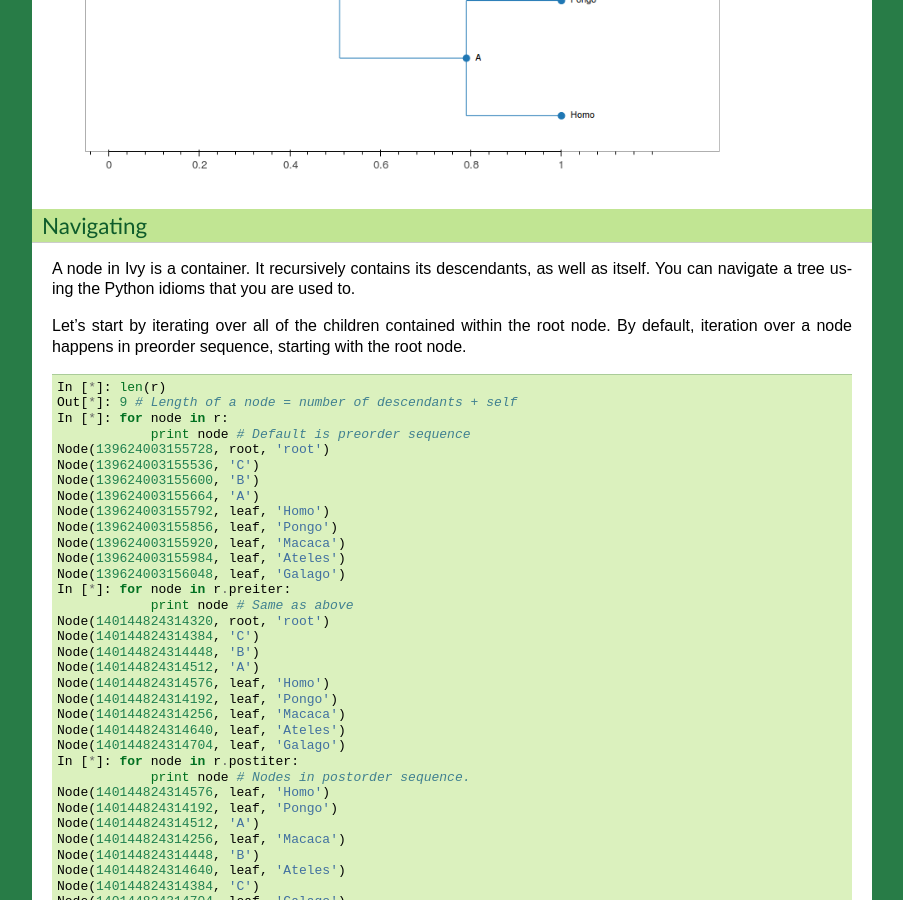
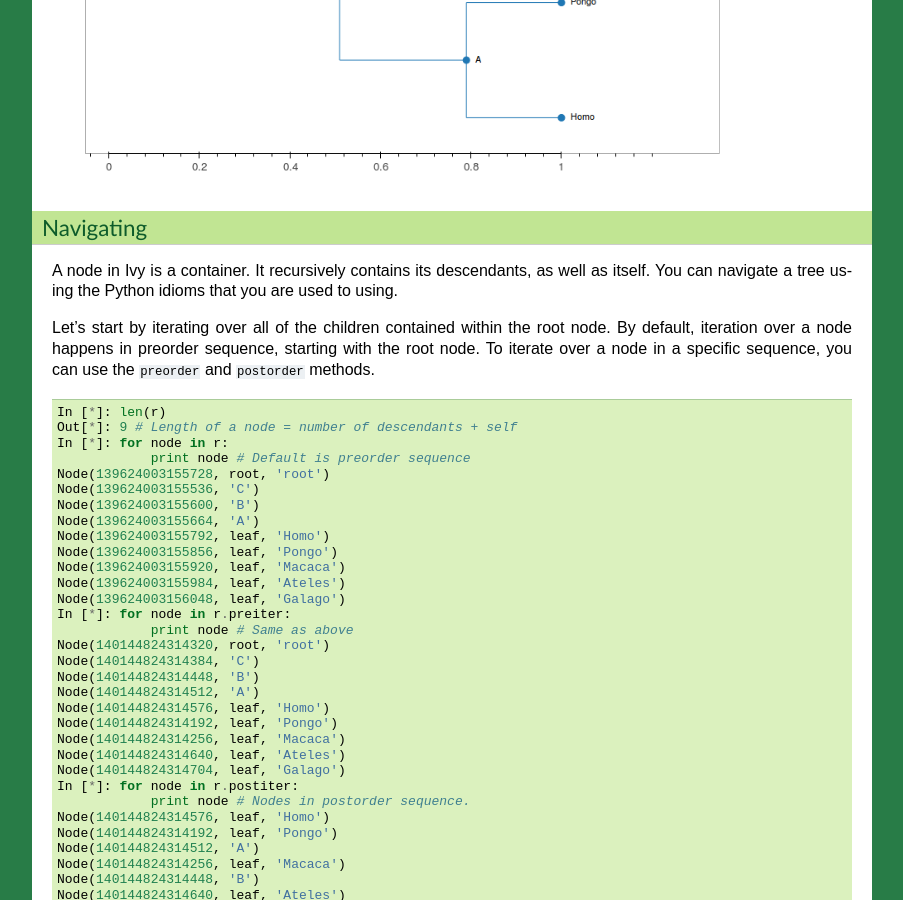
Before and after one commit to rhr/ivy, a Sphinx documentation site: the page built from doc/source/using.rst, in a window 1280 px wide and 900 px high, scrolled down 3183 px. Shown: the whole window, without its empty margins (198-1101 px from the left). Built offline with Sphinx 7.4.7, drawn with Linux system fonts in a browser that asks for light colours; some of the changed text lies outside the part shown.

Commit message:
Updated documentation

```diff
--- a/doc/source/using.rst
+++ b/doc/source/using.rst
@@ -113,7 +113,7 @@
 -------
 
 There are a number of ways you can view trees in Ivy. For a simple display
-without needing to create a plot, Ivy can create ascii trees that can be
+without needing to create a plot, ``ivy`` can create ascii trees that can be
 printed to the console.
 
 .. sourcecode:: ipython
@@ -160,11 +160,12 @@
 
 A node in Ivy is a container. It recursively contains its descendants,
 as well as itself. You can navigate a tree using the Python idioms that
-you are used to.
+you are used to using.
 
 Let's start by iterating over all of the children contained within the root
 node. By default, iteration over a node happens in preorder sequence, starting
-with the root node.
+with the root node. To iterate over a node in a specific sequence, you can use
+the ``preorder`` and ``postorder`` methods.
 
 .. sourcecode:: ipython
 
@@ -280,7 +281,7 @@
 Testing
 -------
 
-We can test many attributes of a node in Ivy.
+We can test many attributes of a node in ``ivy``.
 
 We can test whether a node contains another node
 
@@ -327,7 +328,7 @@
 Modifying
 ---------
 
-The Ivy Node object has many methods for modifying a tree in place.
+The ``ivy`` ``Node`` object has many methods for modifying a tree in place.
 
 
 Removing
@@ -491,12 +492,14 @@
     This reroot function has not been thouroughly tested. Use with caution.
 
 All trees in ``ivy`` are rooted. If you read in a tree that has been incorrectly
-rooted, you may want to reroot it. You can do this with the ``reroot_new``
-function. This function returns the root node of the rerooted tree.
+rooted, you may want to reroot it. You can do this with the ``reroot``
+function. This function returns the root node of the rerooted tree. Note that
+unlike previous functions, the reroot function returns a *new* tree. The
+old tree is not modified.
 
 .. sourcecode:: ipython
 
-    In [*]: r2 = r.reroot_new(r["Galago"])
+    In [*]: r2 = r.reroot(r["Galago"])
     In [*]: print r2.ascii()
     ----------------------------------------+ Galago
     +
@@ -508,6 +511,17 @@
                         ----------+
                                   ----------+ Macaca
 
+Dropping Tips
+~~~~~~~~~~~~~
+
+You can remove leaf nodes with the ``drop_tips`` function. Note that
+this function returns a *new* tree. The old tree is not modified.
+This function takes a list of tip labels.
+
+
+.. sourcecode:: ipython
+
+    In [*]: r3 = r.drop_tips(["Pongo", "Macaca"])
 
 Writing
 -------
@@ -677,6 +691,7 @@
     In [*]: fig = treefig(r)
 
 .. image:: _images/plants_fig1.png
+    :width: 700
 
 When a tree has a large number of tips (>100), ``ivy`` automatically includes an
 overview on the side. This tree looks rather cluttered. We can try to clean it
@@ -688,6 +703,7 @@
     In [*]: fig.toggle_branchlabels()
 
 .. image:: _images/plants_fig2.png
+    :width: 700
 
 Here you can see that when all of the labels do not fit on the tree, the plot
 automatically only draws as many labels as will fit.
@@ -702,6 +718,7 @@
     In [*]: fig.highlight(sol)
 
 .. image:: _images/plants_fig3.png
+    :width: 700
 
 We can zoom to this clade with the ``zoom_clade`` function.
 
@@ -710,10 +727,12 @@
     In [*]: fig.zoom_clade(sol)
 
 .. image:: _images/plants_fig4.png
+    :width: 700
 
 Maybe we want to zoom out a little. We can select a few clades...
 
 .. image:: _images/plants_fig5.png
+    :width: 700
 
 And then zoom to the MRCA of the selected nodes
 
@@ -723,6 +742,7 @@
     In [*]: fig.zoom_clade(c)
 
 .. image:: _images/plants_fig6.png
+    :width: 700
 
 Another benefit to using ``ivy`` interactively is ``ivy``'s node autocompelte
 function. You can type in the partial name of a node and hit ``tab`` to
```
Also changed, not shown: other parts of doc/source/using.rst (+1 -1 lines), 1 other file.
